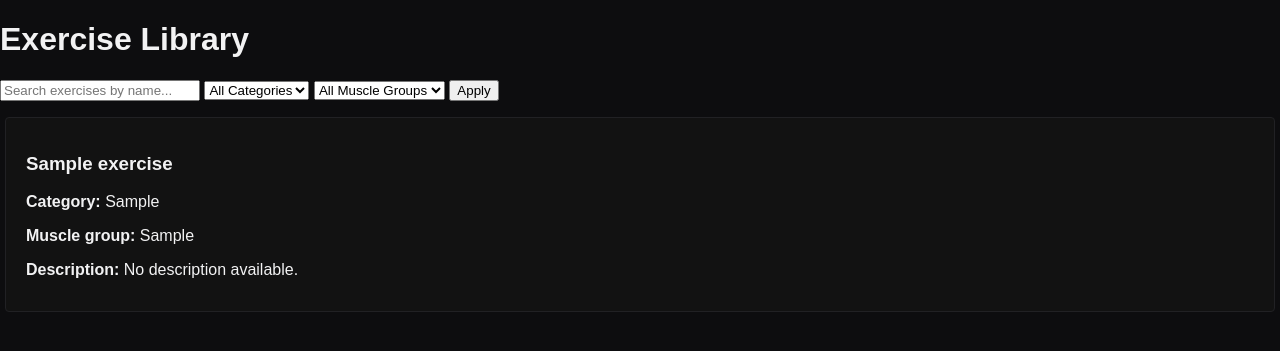
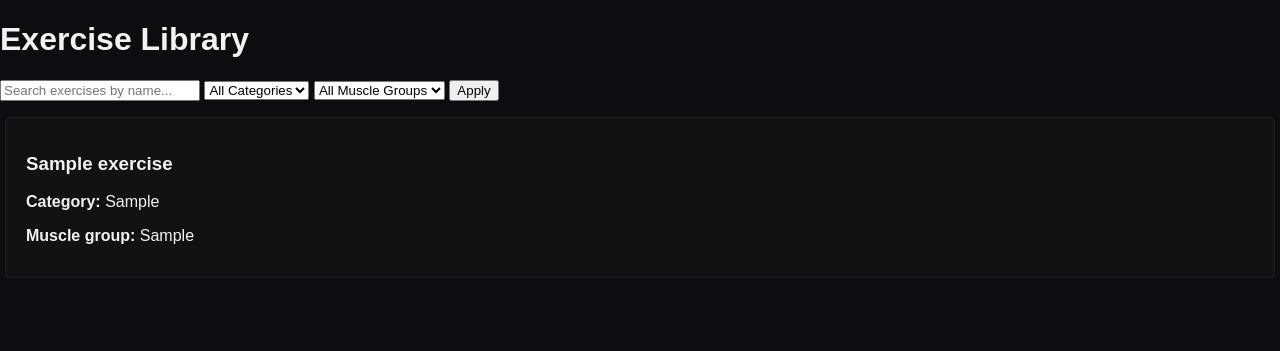
Before and after one commit to mchenrep/Gym-Logger-Web-App-CEN4090L, a Flask app: page /exercises/ in a window 1280 px wide. Shown: the part 61-412 px from the top of the page. Run offline with Flask 3, Linux system fonts and the light colour scheme; a user stored in the database is signed in; tables that the repository leaves empty hold one stand-in row (values such as "Sample post").

Commit message:
Remove unsupported exercise description, #27

```diff
--- a/app/templates/exercises/library.html
+++ b/app/templates/exercises/library.html
@@ -55,7 +55,6 @@
             <h3>{{ exercise.name }}</h3>
             <p><strong>Category:</strong> {{ exercise.category }}</p>
             <p><strong>Muscle group:</strong> {{ exercise.muscle_group }}</p>
-            <p><strong>Description:</strong> {{ exercise.description or 'No description available.' }}</p>
         </div>
     {% else %}
         <p>No exercises found in database.</p>
```
